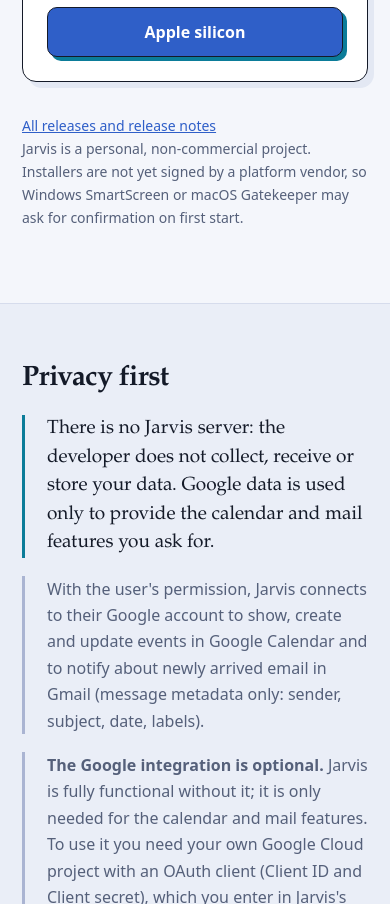
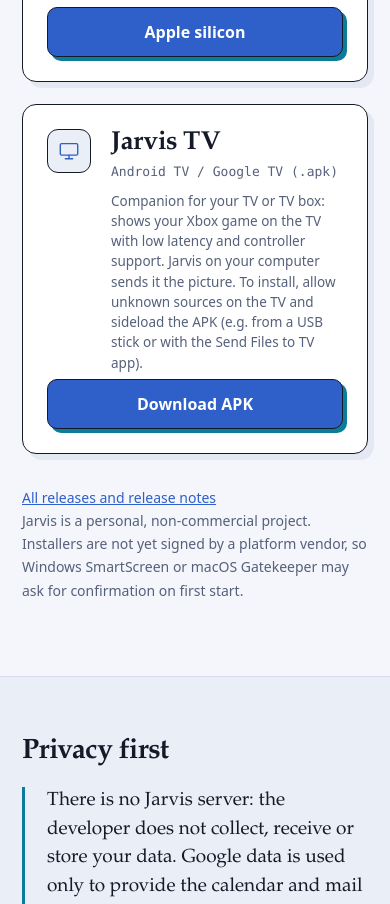
Before and after one commit to KriszKecskes/jarvis-site, a plain HTML site: page en/index.html in a window 390 px wide. Shown: the part 5162-6066 px from the top of the page. Drawn offline with Linux system fonts and the light colour scheme; no server answers.

Commit message:
Letöltés: Jarvis TV (Android TV / Google TV APK) kártya, magyarul és angolul

```diff
--- a/app.js
+++ b/app.js
@@ -5,6 +5,7 @@
   const kinds = {
     windows: /windows-x86_64\.exe$|x64-setup\.exe$/i,
     "mac-arm": /darwin-aarch64\.app\.tar\.gz$/i,
+    "android-tv": /android-tv\.apk$/i,
   };
   const ua = navigator.userAgent;
   const mine = /Windows/.test(ua) ? "windows" : /Mac/.test(ua) ? "mac-arm" : /Linux/.test(ua) && !/Android/.test(ua) ? "linux" : "";
--- a/en/index.html
+++ b/en/index.html
@@ -60,6 +60,12 @@
       <small>Gatekeeper: <code>xattr -dr com.apple.quarantine Jarvis.app</code></small>
       <a class="btn primary" data-kind="mac-arm" href="https://github.com/KriszKecskes/jarvis-app/releases/latest">Apple silicon</a>
     </div>
+    <div class="card wide" data-os="android-tv">
+      <div class="ico"><svg class="gl" viewBox="0 0 24 24" aria-hidden="true"><rect x="2.5" y="4" width="19" height="12.5" rx="1.5"/><path d="M8 20.5h8M12 16.5v4"/></svg></div><h3>Jarvis TV</h3><span class="muted">Android TV / Google TV (.apk)</span>
+      <small data-size></small>
+      <small>Companion for your TV or TV box: shows your Xbox game on the TV with low latency and controller support. Jarvis on your computer sends it the picture. To install, allow unknown sources on the TV and sideload the APK (e.g. from a USB stick or with the Send Files to TV app).</small>
+      <a class="btn primary" data-kind="android-tv" href="https://github.com/KriszKecskes/jarvis-app/releases/latest">Download APK</a>
+    </div>
   </div>
   <p class="note"><a href="https://github.com/KriszKecskes/jarvis-app/releases">All releases and release notes</a><br>Jarvis is a personal, non-commercial project. Installers are not yet signed by a platform vendor, so Windows SmartScreen or macOS Gatekeeper may ask for confirmation on first start.</p>
 </div></section>
@@ -72,5 +78,5 @@
 </div></section>
 
 <footer><div class="wrap"><span>Jarvis is a personal, non-commercial project and is not offered as a public service.</span><span>Contact: <a href="mailto:kecsk.krisztian@gmail.com">kecsk.krisztian@gmail.com</a></span></div></footer>
-<script src="../app.js?v=flatpak1"></script>
+<script src="../app.js?v=tv1"></script>
 </body></html>
--- a/style.css
+++ b/style.css
@@ -113,6 +113,16 @@ section .sub { color: var(--muted); max-width: 520px; margin: 0 0 32px; }
 .dl .card .muted { font: 500 13px var(--mono); }
 .dl .card small { color: var(--muted); font-size: 13.5px; line-height: 1.5; overflow-wrap: anywhere; }
 .dl .card .btn { margin-top: auto; align-self: stretch; }
+/* a TV-kiegészítő: teljes szélességű sor a platformkártyák alatt; széles képernyőn a gomb jobbra, keskenyen alul */
+.dl .card.wide { grid-column: 1 / -1; display: grid; grid-template-columns: auto 1fr auto; column-gap: 20px; row-gap: 6px; align-items: center; }
+.dl .card.wide .ico { grid-row: 1 / span 4; align-self: start; }
+.dl .card.wide > :not(.ico):not(.btn) { grid-column: 2; }
+.dl .card.wide h3 { margin: 0; }
+.dl .card.wide .btn { grid-column: 3; grid-row: 1 / span 4; margin: 0; align-self: center; white-space: nowrap; }
+@media (max-width: 760px) {
+  .dl .card.wide { grid-template-columns: auto 1fr; }
+  .dl .card.wide .btn { grid-column: 1 / -1; grid-row: auto; align-self: stretch; }
+}
 .dl .card.me { border-color: var(--accent); box-shadow: 6px 6px 0 var(--accent); }
 .dl .card.me::after { content: ""; position: absolute; top: 14px; right: 14px; width: 10px; height: 10px; border-radius: 50%; background: var(--ok); box-shadow: 0 0 0 4px color-mix(in srgb, var(--ok) 25%, transparent); }
 .badge { align-self: flex-start; font-size: 12px; font-weight: 700; color: var(--on-accent); background: var(--accent); border-radius: 6px; padding: 2px 10px; }
```
Also changed, not shown: index.html (+7 -1 lines).
